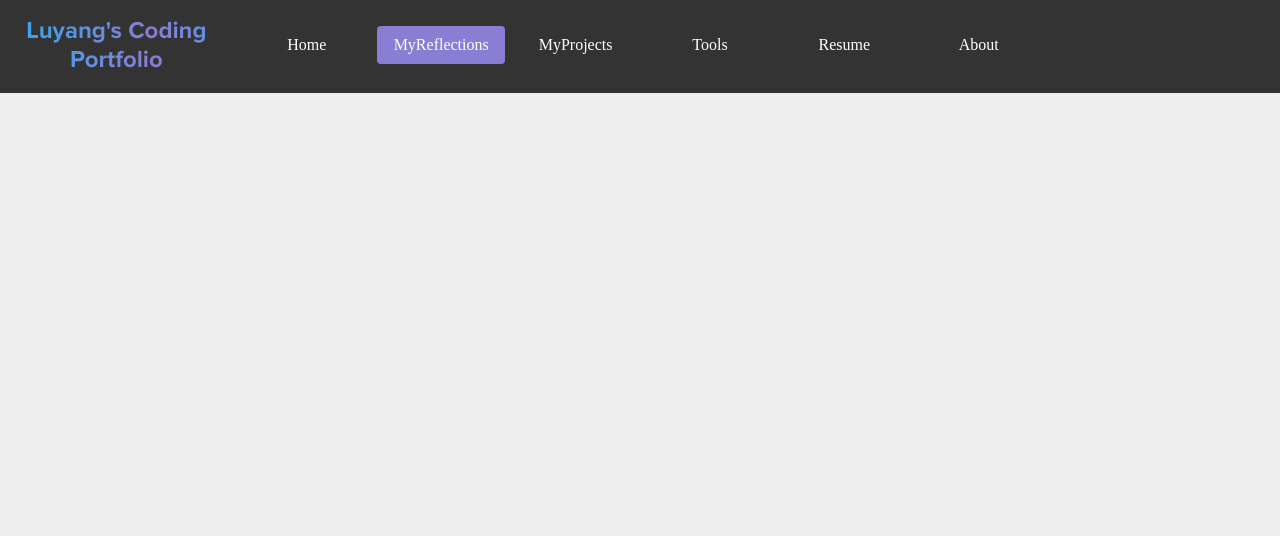
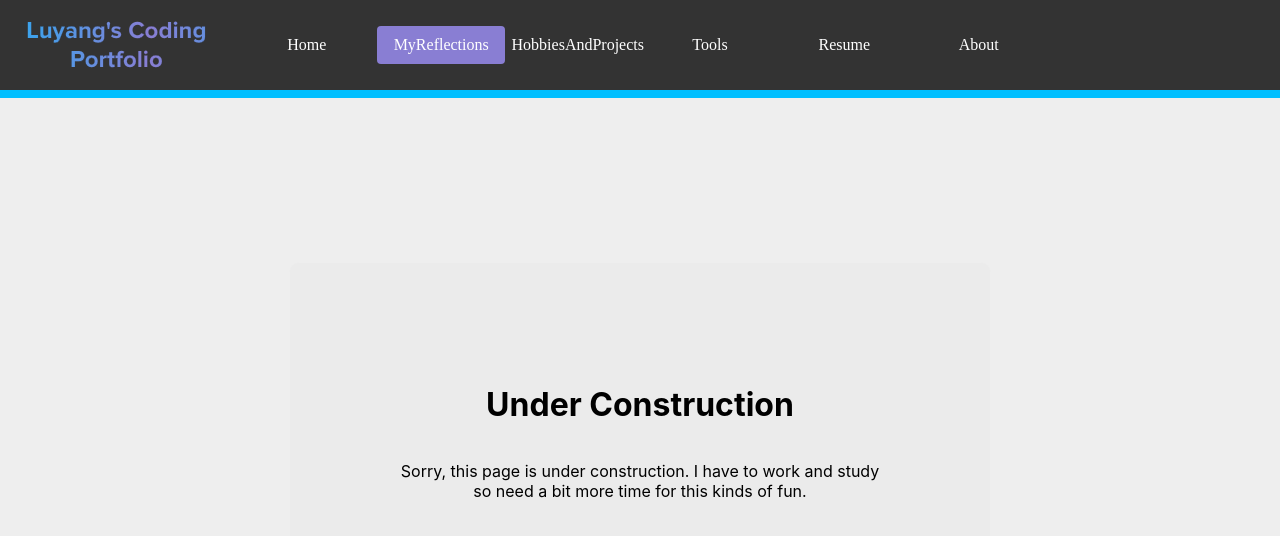
Before and after one commit to luyangliuable/personal-portfolio, a React (Create React App) app in the folder client/: page /blog/1 in a window 1280 px wide. Shown: the top 536 px of the page. Built offline with nearby package versions, Linux system fonts and the light colour scheme; a web font is replaced by a local one.

Commit message:
Improved submenu and added under construction page for catching any other pages.

```diff
--- a/client/src/App.css
+++ b/client/src/App.css
@@ -24,6 +24,9 @@
     --dark-mode-background-color: #0d0d0d;
     --dark-mode-navbar-color: #333;
     --dark-mode-font-color: #f2f2f2;
+
+    --zenburn-background: #3F3F3F;
+    --zenburn-foreground: #DCDCCC;
 }
 
 
--- a/client/src/App.tsx
+++ b/client/src/App.tsx
@@ -4,6 +4,7 @@ import NavBar from './components/Navbar';
 import Blog from './pages/BlogPage/Blogs';
 import LandingPage from './pages/LandingPage/LandingPage';
 import ResumePage from './pages/ResumePage/ResumePage';
+import UnderConstruction from './pages/UnderConstructionPage/UnderConstruction';
 
 import { useState, useEffect } from 'react';
 
@@ -81,8 +82,10 @@ function App() {
                         <Route path="/resume" element={
                             <ResumePage />
                         }/>
+                        <Route path="*" element={<UnderConstruction />} /> {/* Catch-all route */}
                     </Routes>
                 </div>
+
             </BrowserRouter>
         </div>
     );
--- a/client/src/components/CodingCat/CodingCat.css
+++ b/client/src/components/CodingCat/CodingCat.css
@@ -44,6 +44,7 @@
     stroke: var(--cyan);
 }
 
-.stop-music-note-animation, .stop-music-note-animation *, .stop-music-note-animation * * {
-    animation-play-state: paused;
+.stop-music-note-animation, .stop-music-note-animation * {
+    animation-play-state: paused !important;
+    -webkit-animation-play-state: paused !important;
 }
--- a/client/src/components/CodingCat/CodingCat.tsx
+++ b/client/src/components/CodingCat/CodingCat.tsx
@@ -145,7 +145,7 @@ class CodingCat extends Component<ICodingCatProps, ICodingCatState> {
 
     render() {
         return (
-            <div className={`coding-cat-container ${!this.props.showAnimation && ".stop-music-note-animation"}`}>
+            <div className={`coding-cat-container ${!this.props.showAnimation ? "stop-music-note-animation" : ""}`}>
                 <svg xmlns="http://www.w3.org/2000/svg" viewBox="0 0 783.55 354.91">
                     <g id="coding-cat">
                         <g className="head">
--- a/client/src/components/Navbar.css
+++ b/client/src/components/Navbar.css
@@ -71,8 +71,8 @@
     margin-left: var(--navbar-item-margin);
 }
 
-.navbar-item:hover {
-    /* background: #888; */
+.navbar-submenu-item:hover {
+    background: var(--zenburn-foreground);
 }
 
 .navbar {
@@ -264,25 +264,24 @@
 /*****************************************************************************/
 
 .navbar-submenu {
-    display: flex;
-    flex-direction: column;
-    transition: background 1s ease-in-out, box-shadow .1s ease-in-out, transform .1s ease-in-out;
-    -webkit-transition: background .1s ease-in-out, box-shadow .5s ease-in-out, transform .2s ease-in-out;
-    -moz-transition: background .1s ease-in-out, box-shadow .5s ease-in-out, transform .2s ease-in-out;
+    align-items: center;
     width: var(--navbar-width);
-    height: 0px;
-    display: flex;
-    flex-direction: column;
-    justify-content: space-around;
-    background: orange;
+    background: var(--zenburn-background);
+    height: calc(var(--navbar-height) * .7);
+    margin-top: calc(-5px);
     display: none;
     opacity: 0;
-    transition: opacity 100s ease-in, height 1s ease-in;
+    transition:
+        background 1s ease-in-out,
+        box-shadow 0.5s ease-in-out,
+        transform 0.2s ease-in-out,
+        opacity 1s ease-in,
+        height 1s ease-in;
 }
 
 .show-navbar-submenu {
+    display: flex;
+    flex-direction: row;
+    justify-content: center;
     opacity: 1;
-    display: block;
-    height: 60px;
-
 }
--- a/client/src/components/Navbar.tsx
+++ b/client/src/components/Navbar.tsx
@@ -21,6 +21,7 @@ interface INavbarState {
             to: string
         }[]
     }[];
+    currentlyHoveredNavbarLinkName: string | null;
     lastScrollY: number;
     hideNavBarScrollSensitivity: number;
     navBarDetached: boolean;
@@ -47,20 +48,48 @@ class NavBar extends Component<INavbarProps, INavbarState> {
                         to: '/mood_tracker',
                     }, {
                         name: 'Posts',
-                        to: '/blogs',
+                        to: '/blog',
                     }, {
                         name: 'Daily Reflections',
                         to: '/daily_refletions',
+                    }, {
+                        name: 'Gym Log',
+                        to: '/gym_log',
+                    }
+
+                    ]
+                },
+                {
+                    name: 'HobbiesAndProjects',
+                    to: '/project',
+                    sublinks: [{
+                        name: 'Coding Projects',
+                        to: '/project',
+                    }, {
+                        name: '3D prints',
+                        to: '/3d_print',
                     }
                     ]
                 },
-                { name: 'MyProjects', to: '/project' },
                 { name: 'Tools', to: '/tools' },
                 { name: 'Resume', to: '/resume' },
-                { name: 'About', to: '/about' }
+                {
+                  name: 'About',
+                  to: '/about',
+                  sublinks: [
+                    {
+                      name: "Teddie the Dog",
+                      to: "/teddie"
+                    }, {
+                      name: "About Me",
+                      to: '/about'
+                    }
+                  ]
+                }
             ],
             lastScrollY: 0,
             navBarDetached: false,
+            currentlyHoveredNavbarLinkName: null,
             hideNavBarScrollSensitivity: 5,
             showBurgerPanel: false,
             name: "Luyang's Coding Portfolio"
@@ -160,9 +189,15 @@ class NavBar extends Component<INavbarProps, INavbarState> {
     };
 
     renderSubmenu = (ancesterLinkName: string) => {
-        if (this.state.links.filter(item => item.name === ancesterLinkName)[0].sublinks)
+        if (this.state.links.filter(item => item.name === ancesterLinkName)[0].sublinks) {
             this.navbarSubmenu.current?.classList.add("show-navbar-submenu");
+            this.setState({
+                ...this.state,
+                currentlyHoveredNavbarLinkName: ancesterLinkName
+            });
+        }
 
+        console.log(this.state.currentlyHoveredNavbarLinkName);
     }
 
     resetSubmenu = () => {
@@ -182,12 +217,13 @@ class NavBar extends Component<INavbarProps, INavbarState> {
 
     render() {
         const { name, links } = this.state;
+        const currentlyHoveredNavbarLinkName = this.state.currentlyHoveredNavbarLinkName;
 
         return (
             <>
                 <div
                     className="navbar"
-                    onMouseLeave={() => this.resetSubmenu() }
+                    onMouseLeave={() => this.resetSubmenu()}
                     ref={this.navbar}>
                     <div className="navbar-content">
                         <NavLink to="/" style={{ textDecoration: "none" }}>
@@ -214,8 +250,12 @@ class NavBar extends Component<INavbarProps, INavbarState> {
                             </svg>
                         </div>
                     </div>
+                    <div id="scroll-progress" ref={this.scrollProgress} />
                     <div className="navbar-submenu" ref={this.navbarSubmenu}>
-                        <div id="scroll-progress" ref={this.scrollProgress} />
+                        {
+                            this.state.currentlyHoveredNavbarLinkName
+                            && links.filter(item => item.name === currentlyHoveredNavbarLinkName)[0].sublinks?.map(this.renderNavLink)
+                        }
                     </div>
                 </div>
 
--- a/client/src/pages/BlogPage/Blogs.css
+++ b/client/src/pages/BlogPage/Blogs.css
@@ -25,10 +25,6 @@
     text-decoration: none;
     color: #000;
     transition: background .3s ease-in;
-}
-
-#cards:hover > .card::after {
-  opacity: 1;
 }
 
 .card {
@@ -92,21 +88,6 @@
 }
 
 /* -- ↓ ↓ ↓ extra card content styles ↓ ↓ ↓ -- */
-
-/* h1, h2, h3, h4, span { */
-/*   color: rgb(240, 240, 240); */
-/*   font-family: "Rubik", sans-serif; */
-/*   font-weight: 400; */
-/*   margin: 0px; */
-/* } */
-
-body {
-    /* background: black; */
-}
-
-i {
-  color: rgb(240, 240, 240);
-}
 
 .card-image {
   align-items: center;
--- /dev/null
+++ b/client/src/pages/UnderConstructionPage/UnderConstruction.css
@@ -0,0 +1,11 @@
+.under-contruction-card {
+    padding: 100px;
+}
+
+.under-construction-container {
+    with: 100vw;
+    height: 80vh;
+    display: flex;
+    justify-content: center;
+    align-items: center;
+}
--- /dev/null
+++ b/client/src/pages/UnderConstructionPage/UnderConstruction.tsx
@@ -0,0 +1,29 @@
+import { Component } from 'react';
+import "./UnderConstruction.css";
+
+class UnderConstruction extends Component<{}, {}> {
+    cardEffect(e: any) {
+        console.log(e);
+        const rect = e.target.getBoundingClientRect(),
+            x = e.clientX - rect.left,
+            y = e.clientY - rect.top;
+
+        console.log(x, y);
+        e.target.style.setProperty("--mouse-x", `${x}px`);
+        e.target.style.setProperty("--mouse-y", `${y}px`);
+    }
+
+
+    render() {
+        return (
+            <div className="under-construction-container ">
+                <div onMouseMove={this.cardEffect} className="card under-contruction-card">
+                    <h1>Under Construction</h1>
+                    <p>Sorry, this page is under construction. I have to work and study so need a bit more time for this kinds of fun.</p>
+                </div>
+            </div>
+        );
+    }
+}
+
+export default UnderConstruction;
```
